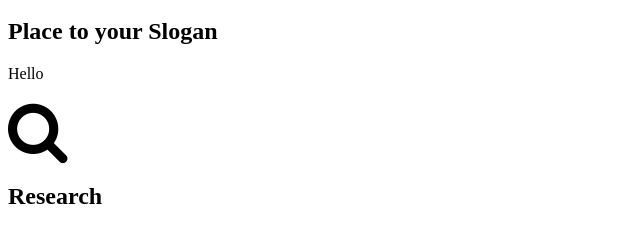
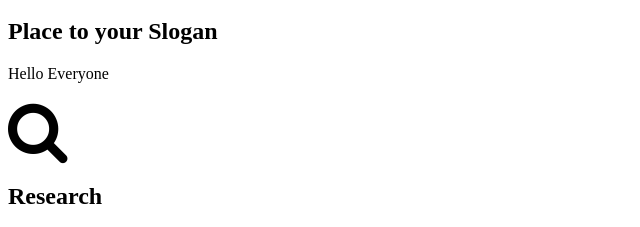
Before and after one commit to mateuszzylka/nauka-gita, a plain HTML site: page index.html in a window 1280 px wide. Shown: the part 168-395 px from the top of the page, 0-640 px from the left. Drawn offline with nearby package versions, Linux system fonts and the light colour scheme; files that its build step writes are made by us from their sources.

```diff
--- a/index.html
+++ b/index.html
@@ -27,7 +27,7 @@
 			<div class="row">
 				<div class="slogan">
 					<h1>Place to your Slogan</h1>
-						<p>Hello</p>
+						<p>Hello Everyone</p>
 				</div>
 			</div>
 		</section>
```
